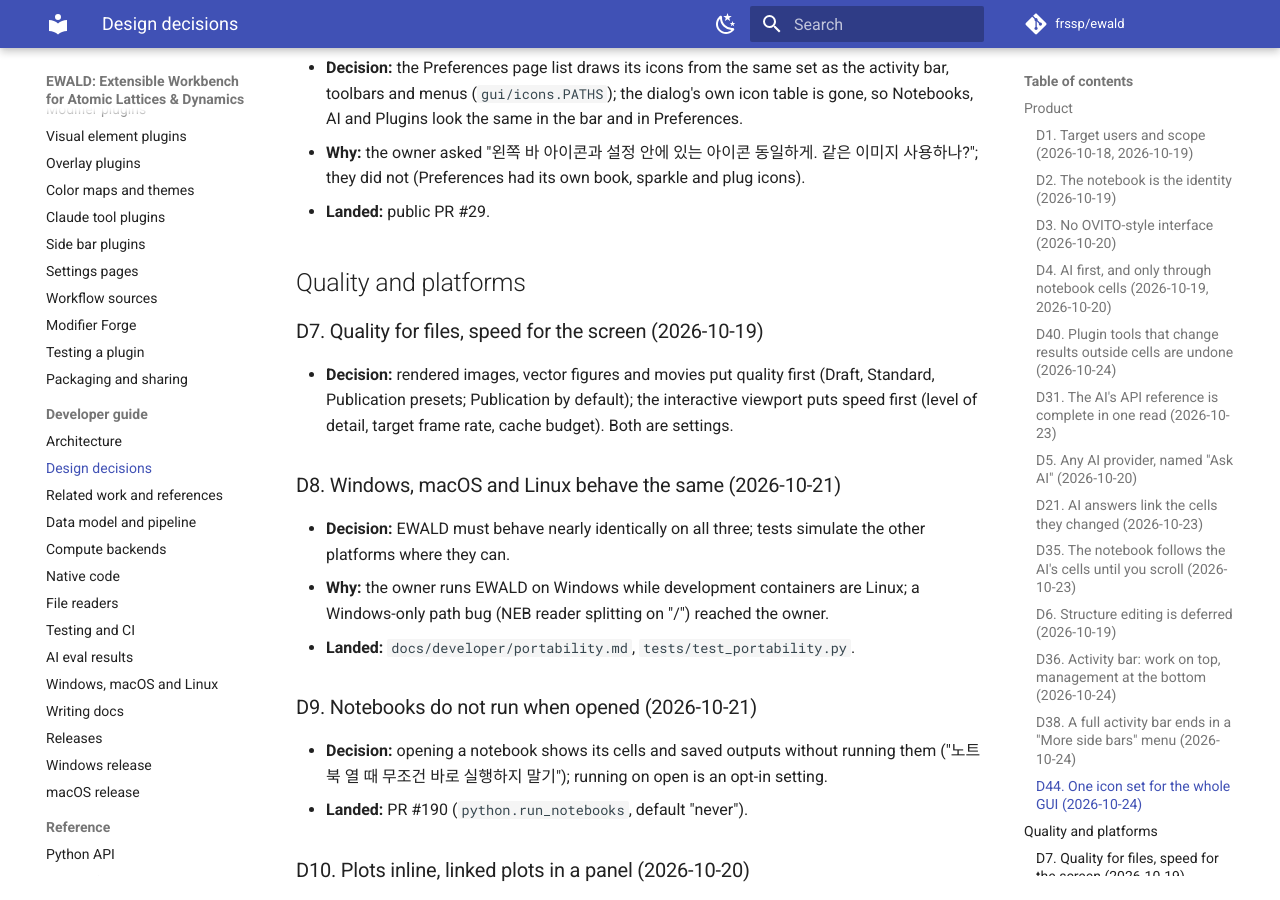
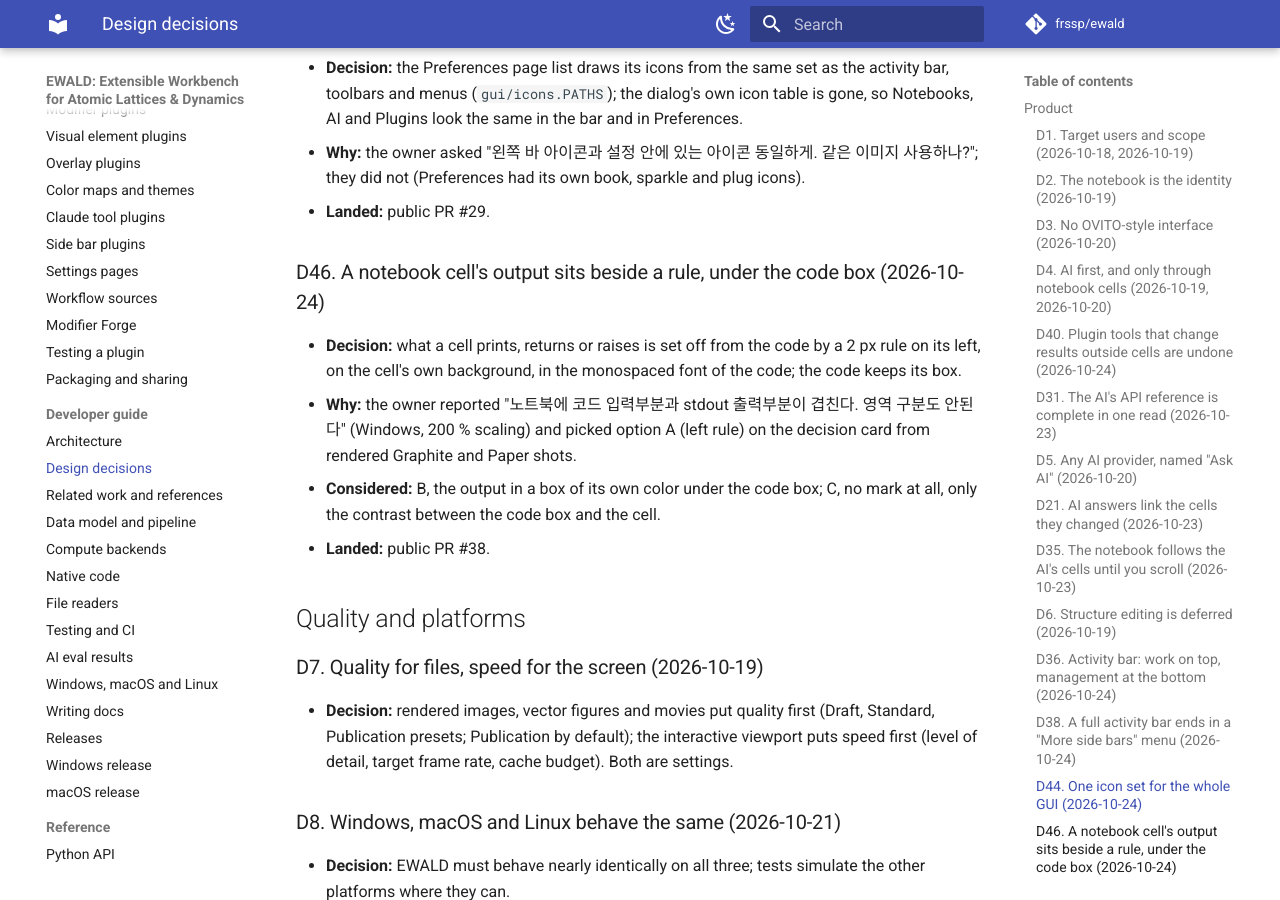
Before and after one commit to frssp/ewald, an MkDocs documentation site: the page built from docs/developer/decisions.md, in a window 1280 px wide and 900 px high, scrolled down 4141 px. Built offline with MkDocs 1.6.1 and Material for MkDocs 9.7.7, drawn with Linux system fonts in a browser that asks for light colours; comment, search, counter and statistics services are not loaded.

Commit message:
decisions: D46 notebook cell output beside a left rule (public PR #38)
Co-Authored-By: Claude Opus 5.5 (1M context) <noreply@anthropic.com>

```diff
--- a/docs/developer/decisions.md
+++ b/docs/developer/decisions.md
@@ -153,6 +153,18 @@ Pull request numbers up to #242 refer to the pre-publication repository, which i
 - **Why:** the owner asked "왼쪽 바 아이콘과 설정 안에 있는 아이콘 동일하게. 같은 이미지 사용하나?";
   they did not (Preferences had its own book, sparkle and plug icons).
 - **Landed:** public PR #29.
+
+### D46. A notebook cell's output sits beside a rule, under the code box (2026-10-24)
+
+- **Decision:** what a cell prints, returns or raises is set off from the code by a 2 px rule on
+  its left, on the cell's own background, in the monospaced font of the code; the code keeps its
+  box.
+- **Why:** the owner reported "노트북에 코드 입력부분과 stdout 출력부분이 겹친다. 영역 구분도
+  안된다" (Windows, 200 % scaling) and picked option A (left rule) on the decision card from
+  rendered Graphite and Paper shots.
+- **Considered:** B, the output in a box of its own color under the code box; C, no mark at all,
+  only the contrast between the code box and the cell.
+- **Landed:** public PR #38.
 
 ## Quality and platforms
 
```
